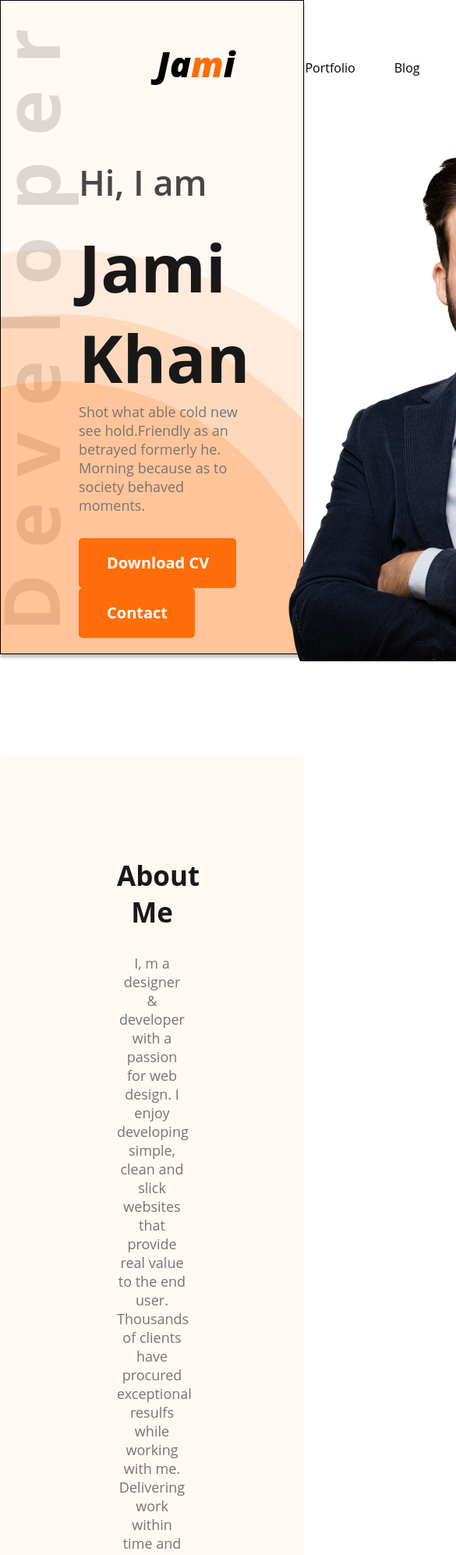
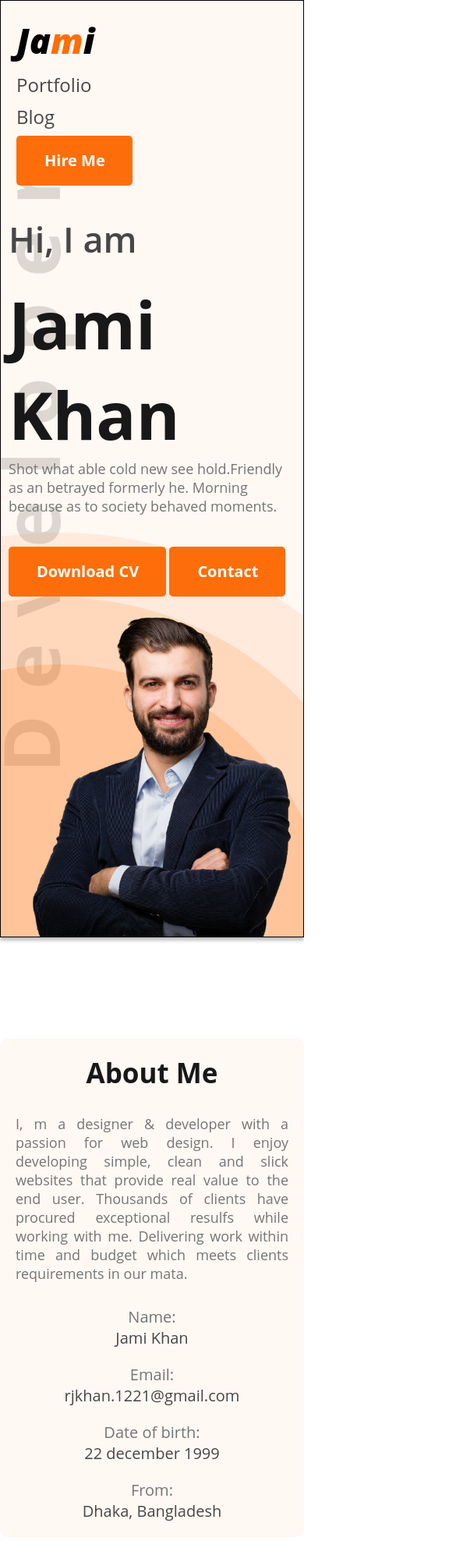
Before and after one commit to Rjk-Jami/Dev-portfolio, a plain HTML site: page index.html in a window 390 px wide. Shown: the top 1994 px of the page at 78% size, 585 px wide, since content can reach past the window. Drawn offline with Linux system fonts and the light colour scheme.

Commit message:
responsive

```diff
--- a/index.html
+++ b/index.html
@@ -1,5 +1,6 @@
 <!DOCTYPE html>
 <html lang="en">
+
 <head>
     <meta charset="UTF-8">
     <meta http-equiv="X-UA-Compatible" content="IE=edge">
@@ -7,13 +8,15 @@
     <title>Dev-Portfolio</title>
     <link rel="stylesheet" href="style.css">
 </head>
+
 <body>
-    <header class="header">
-        <nav><h2 class="nav-title"><i>Ja<span class="text-primary">m</span>i</i></h2>
+    <header class="header ">
+        <nav>
+            <h2 class="nav-title"><i>Ja<span class="text-primary">m</span>i</i></h2>
             <ul>
-            <li>Portfolio</li>
-            <li>Blog</li>
-            <li><button class="btn-primary">Hire Me</button></li>
+                <li><a href="" target="_blank"> Portfolio</a></li>
+                <li><a href="" target="_blank">Blog</a></li>
+                <li><a href="" target="_blank"><button class="btn-primary">Hire Me</button></a></li>
             </ul>
         </nav>
         <!-- banner -->
@@ -21,10 +24,12 @@
             <div>
                 <h3 class="banner-sub-title">Hi, I am</h3>
                 <h1 class="banner-title">Jami Khan</h1>
-            <p class="banner-description">Shot what able cold new see hold.Friendly as an betrayed formerly he. Morning because as to society behaved moments.</p>
+                <p class="banner-description">Shot what able cold new see hold.Friendly as an betrayed formerly he.
+                    Morning because as to society behaved moments.</p>
                 <button class="btn-primary">
                     Download CV
                 </button>
+
                 <button class="btn-primary">Contact</button>
 
             </div>
@@ -34,9 +39,12 @@
 
     </header>
     <main>
-        <section class="about-me">
+        <section class="about-me ">
             <h3 class="section-title">About Me</h3>
-            <p class="section-d">I, m a designer & developer with a passion for web design. I enjoy developing simple, clean and slick websites that provide real value to the end user. Thousands of clients have procured exceptional resulfs while working with me. Delivering work within time and budget which meets clients requirements in our mata.</p>
+            <p class="section-d">I, m a designer & developer with a passion for web design. I enjoy developing simple,
+                clean and slick websites that provide real value to the end user. Thousands of clients have procured
+                exceptional resulfs while working with me. Delivering work within time and budget which meets clients
+                requirements in our mata.</p>
             <div class="about-info-c">
                 <div class="about-info">
                     <p class="info-title">Name:</p>
@@ -64,22 +72,26 @@
                 <div class="skills">
                     <img src="images/icons/js.png" alt="">
                     <p class="skill-title">Vanilla JavaScript</p>
-                    <p class="skill-d">Lorem ipsum dolor sit amet consectetur adipisicing elit. Error earum commodi libero tempora atque pariatur.</p>
+                    <p class="skill-d">Lorem ipsum dolor sit amet consectetur adipisicing elit. Error earum commodi
+                        libero tempora atque pariatur.</p>
                 </div>
                 <div class="skills">
                     <img src="images/icons/react.png" alt="">
                     <p class="skill-title">React</p>
-                    <p class="skill-d">Eius saepe beatae numquam suscipit voluptates quasi quia rem repellat, iure libero provident aliquid obcaecati.</p>
+                    <p class="skill-d">Eius saepe beatae numquam suscipit voluptates quasi quia rem repellat, iure
+                        libero provident aliquid obcaecati.</p>
                 </div>
                 <div class="skills">
                     <img src="images/icons/nodejs.png" alt="">
                     <p class="skill-title">Node.js</p>
-                    <p class="skill-d">Deserunt ex minima placeat enim possimus iure voluptatem perspiciatis quo animi? Possimus repellendus distinctio nam?</p>
+                    <p class="skill-d">Deserunt ex minima placeat enim possimus iure voluptatem perspiciatis quo animi?
+                        Possimus repellendus distinctio nam?</p>
                 </div>
                 <div class="skills">
                     <img src="images/icons/mongo.png" alt="">
                     <p class="skill-title">MongoDB</p>
-                    <p class="skill-d">Repudiandae ipsa fugiat sint, sed quod molestias! Quae temporibus molestias suscipit dolor doloribus delectus reiciendis?</p>
+                    <p class="skill-d">Repudiandae ipsa fugiat sint, sed quod molestias! Quae temporibus molestias
+                        suscipit dolor doloribus delectus reiciendis?</p>
                 </div>
             </div>
 
@@ -88,7 +100,8 @@
         <section class="resume">
             <h3 class="section-title">A summary of My Resume</h3>
             <div class="resume-content">
-                <div><h3 class="resume-title">My Education</h3>
+                <div>
+                    <h3 class="resume-title">My Education</h3>
                     <div class="resume-item">
                         <h4 class="title">
                             Master in Computer Engineering
@@ -129,7 +142,8 @@
                     </div>
                     <hr>
                 </div>
-                <div><h3 class="resume-title">My Experience</h3>
+                <div>
+                    <h3 class="resume-title">My Experience</h3>
                     <div class="resume-item">
                         <h4 class="title">
                             Master in Computer Engineering
@@ -142,7 +156,8 @@
                             to any of the 1500+ FontAwesome 5 free icons available. Aenean commodo ligula eget dolor.
                         </p>
                     </div>
-                    <hr><div class="resume-item">
+                    <hr>
+                    <div class="resume-item">
                         <h4 class="title">
                             Master in Computer Engineering
                         </h4>
@@ -154,7 +169,8 @@
                             to any of the 1500+ FontAwesome 5 free icons available. Aenean commodo ligula eget dolor.
                         </p>
                     </div>
-                    <hr><div class="resume-item">
+                    <hr>
+                    <div class="resume-item">
                         <h4 class="title">
                             Master in Computer Engineering
                         </h4>
@@ -174,24 +190,33 @@
             </div>
         </section>
         <!-- contact sention -->
-        <section class="contact">
+        <section class="contact ">
             <div>
                 <h3 class="section-title">Lets Connect</h3>
-                <p class="section-d">Please fill out the form on this section to contact with me or call between 9:00 A.M and 8.00 P.M ET, Monday through Friday.</p>
+                <p class="section-d">Please fill out the form on this section to contact with me or call between 9:00
+                    A.M and 8.00 P.M ET, Monday through Friday.</p>
+                <div class="link">
+                    <div>
                         <a href="" target="_blank"><img src="images/icons/facebook.png" alt=""></a>
+                    </div>
+                    <div>
                         <a href="" target="_blank"><img src="images/icons/twitter.png" alt=""></a>
-                <a href="" target="_blank"><img src="images/icons/insta.png" alt=""></a>
+                    </div>
+                    <div> <a href="" target="_blank"><img src="images/icons/insta.png" alt=""></a>
+                    </div>
+                </div>
             </div>
             <div>
                 <h3 class="section-title">Let's Message me</h3>
-                <form >
+                <form>
                     <input type="text" name="" id="" placeholder="Your Name">
                     <input type="email" name="" id="" placeholder="Your Email">
-                    <textarea name="" id="" cols="30" rows="10" placeholder="Message"w></textarea>
+                    <textarea name="" id="" cols="30" rows="10" placeholder="Message" w></textarea>
                     <input type="submit" value="submit" class="btn-primary">
                 </form>
             </div>
         </section>
     </main>
 </body>
+
 </html>
--- a/style.css
+++ b/style.css
@@ -9,8 +9,9 @@
     background-image: url(images/header_bg.png), url(images/developer.png);
     background-repeat: no-repeat;
     background-position: bottom right, left;
-height: 837px;
+
 }
+
 
 nav{
     display: flex;
@@ -28,10 +29,26 @@ nav ul{
 }
 nav li{
     list-style: none;
-    margin-left: 50px
-    ;
+    margin-left: 50px;
+    font-size: 24px;
+    font-weight: 500;
 }
+a{
+    text-decoration: none;
+    color: #FFFFFF;
 
+
+}
+a:visited{
+    color:#474747;
+}
+a:hover{
+    color: mediumslateblue;
+    font-weight: 700;
+}
+input:focus{
+    color: cornflowerblue;
+}
 .text-primary{
     color: #FD6E0A ;
 }
@@ -73,7 +90,7 @@ nav li{
 }
  /* about section */
 main{
-    max-width: 1140px;
+    max-width: 100vh;
     margin: 0 auto;
 
 
@@ -195,6 +212,9 @@ margin-bottom: 10px;
 .contact .section-title{
     text-align: left;
 }
+.link{
+    display: flex;
+}
 
 .contact input[type="text"],input[type="email"], textarea{
     margin-bottom: 24px;
@@ -210,3 +230,66 @@ height: 64px;
     text-decoration: none;
     padding-right: 24px;
 }
+@media screen and (max-width:576px) {
+    nav,
+    nav > ul,
+    .banner,
+    .skills-container,
+    .resume-content,
+    .contact,
+    .about-me,
+    .about-info-c{
+        flex-direction: column;
+    }
+    nav{
+        margin: 20px;
+    }
+    nav > ul{
+        align-items: flex-start;
+        padding: 10px;
+        padding-left: 0;
+    }
+    nav li{
+        padding-bottom: 8px;
+        margin-left: 0;
+    }
+    .banner{
+        margin: 10px 10px 0px 10px;
+    }
+    .banner img{
+        width: 100%;
+    }
+    .banner button{
+        margin: 10px 0;
+    }
+    .resume-content{
+
+        padding: 15px;
+    }
+    .contact, .about-me{
+        padding: 20px;
+        text-align: justify;
+
+    }
+    .about-info-c{
+        gap: 20px;
+        text-align: center;
+    }
+    .section-title{
+        text-align: center;
+    }
+    .link{
+        display: flex;
+    }
+    .contact input[type="text"],input[type="email"], textarea{
+        padding: 0 0 0 5px;
+    }
+
+}
+@media screen and (min-width:576px) and (max-width:992px) {
+
+}
+
+.hide{
+    display: none;
+}
```
Also changed, not shown: images/phone-solid.svg (added). Lines whose indentation alone changed are shown as unchanged.
